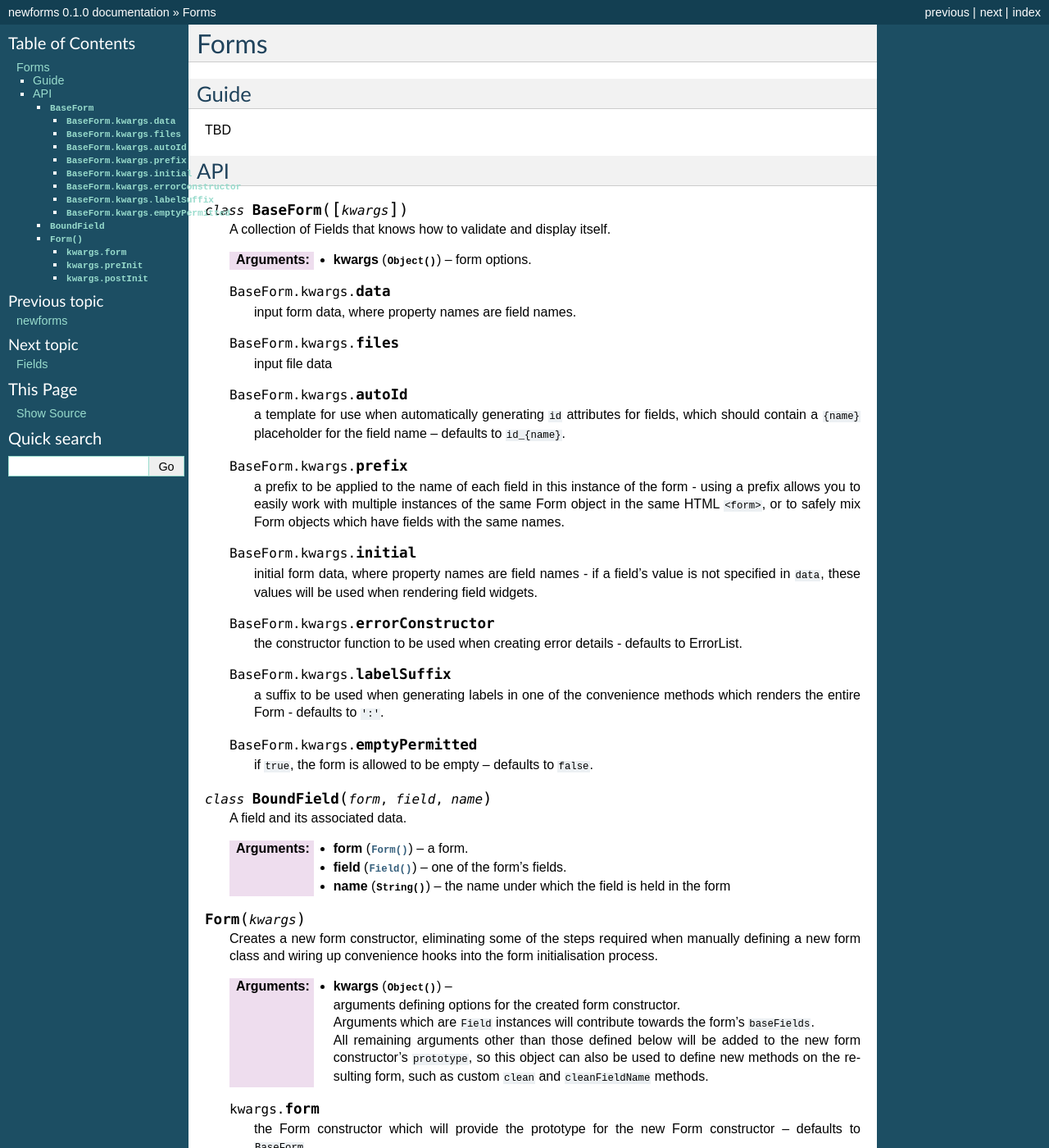
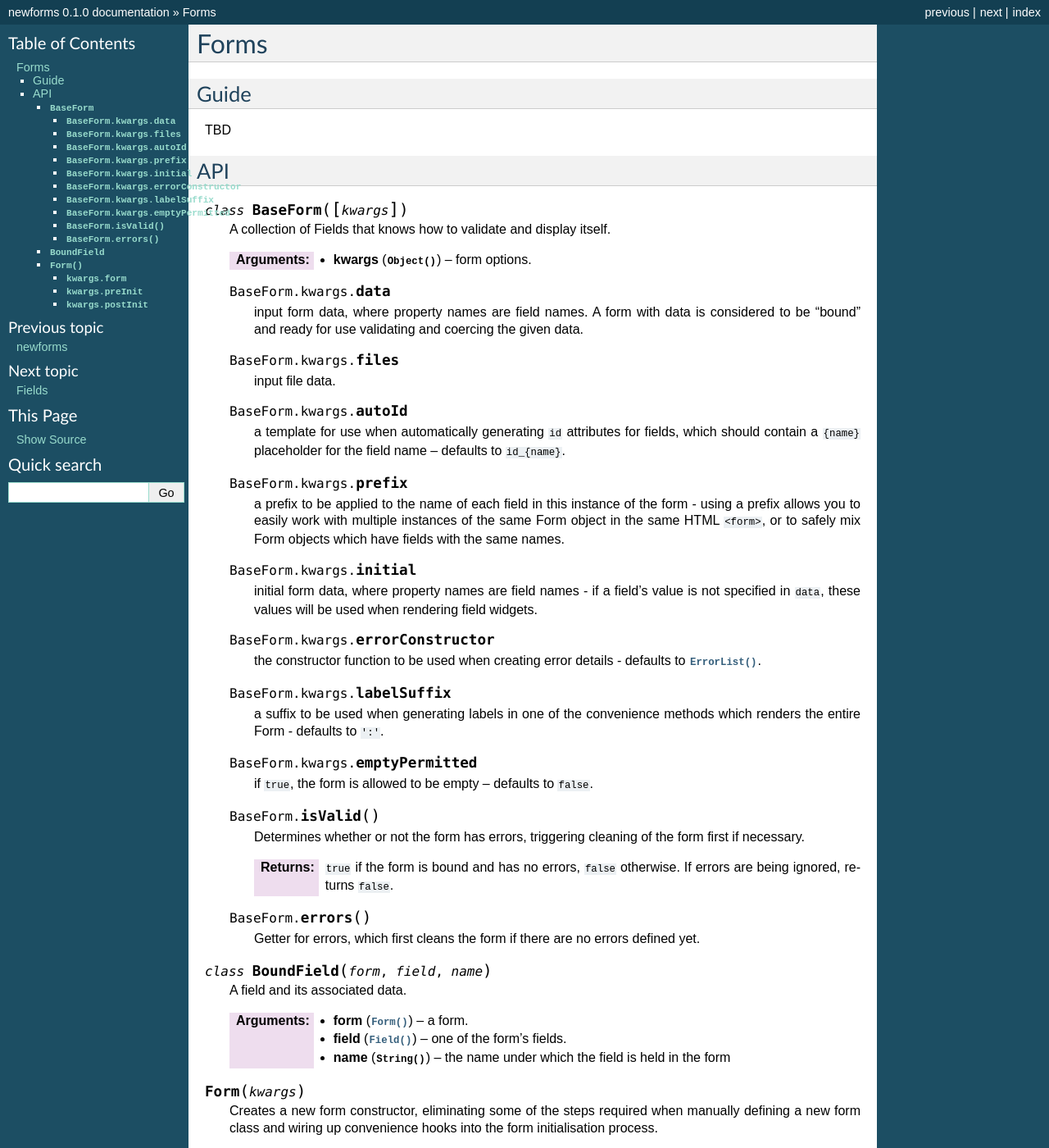
Before and after one commit to insin/newforms, a Sphinx documentation site: the page built from docs/forms.rst, in a window 1280 px wide and 1400 px high. Shown: the whole window at 82% size. Built offline with Sphinx 7.4.7, drawn with Linux system fonts in a browser that asks for light colours.

Commit message:
Minor doc changes [ci skip]

```diff
--- a/docs/forms.rst
+++ b/docs/forms.rst
@@ -18,10 +18,13 @@ API
 
    .. js:attribute:: kwargs.data (Object)
 
-      input form data, where property names are field names.
+      input form data, where property names are field names. A form with data is
+      considered to be "bound" and ready for use validating and coercing the
+      given data.
+
    .. js:attribute:: kwargs.files (Object)
 
-      input file data
+      input file data.
 
    .. js:attribute:: kwargs.autoId (String)
 
@@ -45,7 +48,7 @@ API
    .. js:attribute:: kwargs.errorConstructor (Function)
 
       the constructor function to be used when creating error details - defaults
-      to ErrorList.
+      to :js:class:`ErrorList`.
 
    .. js:attribute:: kwargs.labelSuffix (String)
 
@@ -55,6 +58,22 @@ API
    .. js:attribute:: kwargs.emptyPermitted (Boolean)
 
       if ``true``, the form is allowed to be empty -- defaults to ``false``.
+
+   .. js:function:: isValid()
+
+      Determines whether or not the form has errors, triggering cleaning of the
+      form first if necessary.
+
+      :return:
+         ``true`` if the form is bound and has no errors, ``false`` otherwise.
+         If errors are being ignored, returns ``false``.
+
+   .. js:function:: errors()
+
+      Getter for errors, which first cleans the form if there are no errors
+      defined yet.
+
+
 
 .. js:class:: BoundField(form, field, name)
 
```
Also changed, not shown: 1 other file.
